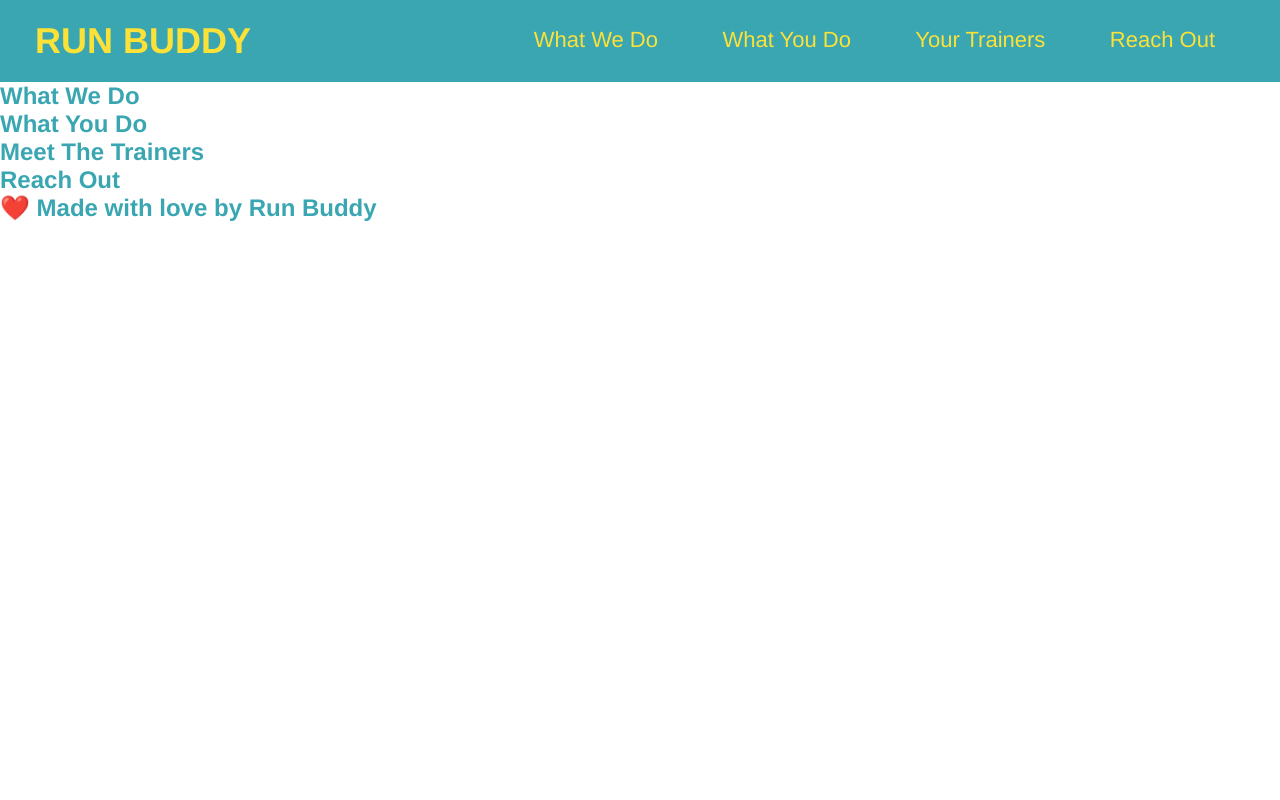
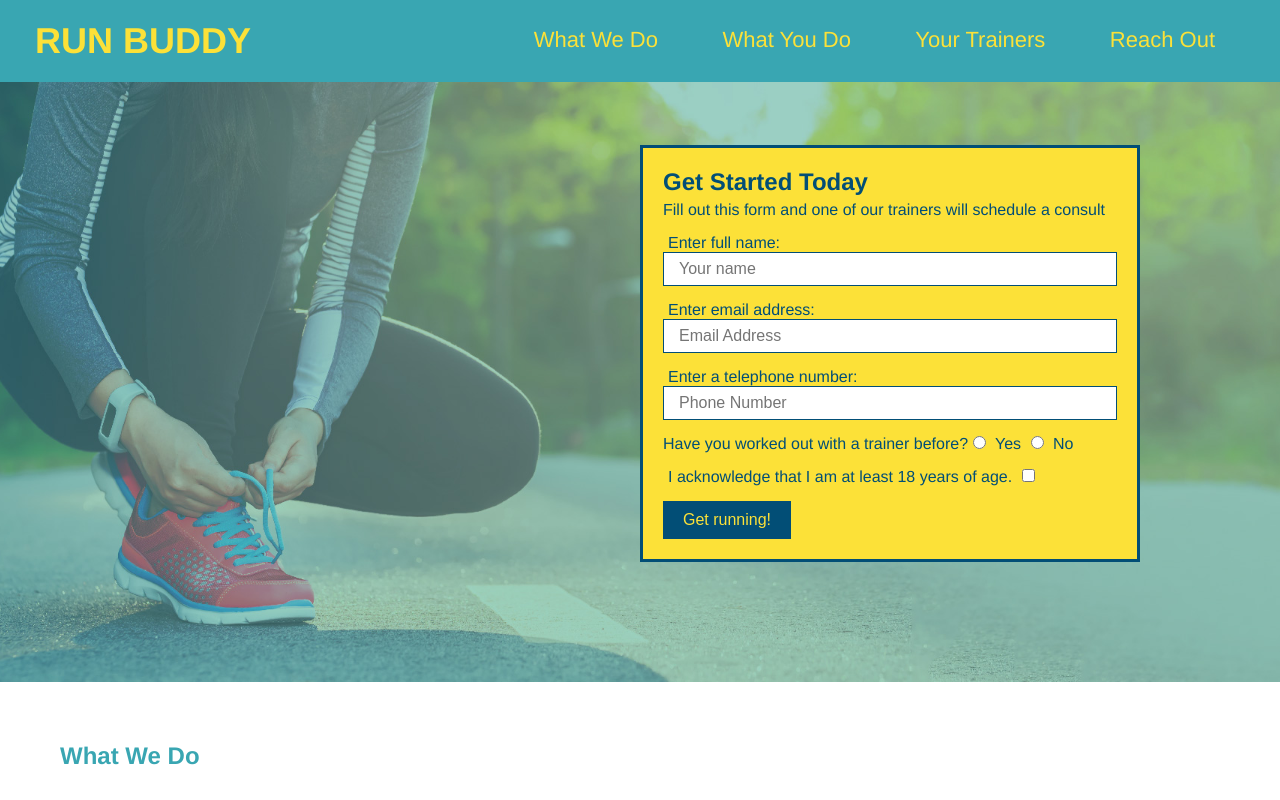
Before and after one commit to JamieSteinbauer/run-buddy, a plain HTML site: page index.html in a window 1280 px wide. Shown: the top 800 px of the page. Drawn offline with Linux system fonts and the light colour scheme.

Commit message:
hero and form

```diff
--- a/assets/css/style.css
+++ b/assets/css/style.css
@@ -1,6 +1,7 @@
 * {
   margin: 0;
   padding: 0;
+  box-sizing: border-box;
 }
 
 body {
@@ -9,6 +10,7 @@ body {
   font-family: Helvetica, Arial, sans-serif;
 }
 
+/* apply styles to <header> */
 header {
   padding: 20px 35px;
   background-color: #39a6b2;
@@ -21,7 +23,6 @@ header h1 {
   margin: 0;
   display: inline;
 }
-
 header a {
   text-decoration: none;
   color: #fce138;
@@ -41,3 +42,139 @@ header nav ul li a {
   font-weight: lighter;
   font-size: 22px;
 }
+
+footer {
+  background: #fce138;
+  width: 100%;
+  padding: 40px 35px;
+}
+
+footer h2 {
+  display: inline;
+  color: #024e76;
+  font-size: 30px;
+  margin: 0;
+}
+
+footer div {
+  float: right;
+  line-height: 1.5;
+  text-align: right;
+}
+
+footer a {
+  color: #024e76;
+}
+
+section {
+  padding: 60px;
+}
+
+/* Hero Style Start */
+.hero {
+  background-image: url('../images/hero-bg.jpg');
+  height: 600px;
+  background-size: cover;
+  background-position: center;
+  position: relative;
+}
+/* Hero Style End */
+
+.hero-form {
+  border: 3px solid #024e76;
+  background-color: #fce138;
+  padding: 20px;
+  width: 500px;
+  color: #024e76;
+  position: absolute;
+  bottom: 120px;
+  right: 140px;
+}
+
+.hero-form h3 {
+  font-size: 24px;
+  margin: 0;
+}
+.hero-form p {
+  margin: 5px 0 15px 0;
+}
+
+.form-input {
+  border: 1px solid #024e76;
+  display: block;
+  padding: 7px 15px;
+  font-size: 16px;
+  color: #024e76;
+  width: 100%;
+  margin-bottom: 15px;
+}
+
+.hero-form label {
+  margin: 0 5px;
+}
+
+.hero-form button {
+  color: #fce138;
+  background-color: #024e76;
+  border: none;
+  padding: 10px 20px;
+  font-size: 16px;
+}
+
+.intro {
+  text-align: center;
+}
+
+.intro p {
+  line-height: 1.7;
+  color: #39a6b2;
+  width: 80%;
+  font-size: 20px;
+  margin: 0 auto;
+}
+
+.steps {
+  text-align: center;
+  background: #fce138;
+}
+
+.steps div {
+  margin-bottom: 80px;
+}
+
+.steps img {
+  width: 15%;
+  margin: 10px 0;
+}
+
+.steps h3 {
+  color: #024e76;
+  font-size: 46px;
+  margin-top: 10px;
+}
+
+.steps p {
+  color: #39a6b2;
+  font-size: 23px;
+}
+
+.steps span {
+  font-size: 38px;
+}
+
+.section-title {
+  font-size: 55px;
+  color: #024e76;
+  margin-bottom: 35px;
+  padding: 0 100px 20px 100px;
+  display: inline-block;
+  border-bottom: 3px solid;
+}
+
+.primary-border {
+  border-color: #fce138;
+}
+
+.secondary-border {
+  border-color: #39a6b2;
+}
--- a/index.html
+++ b/index.html
@@ -33,7 +33,36 @@
         </header>
 
         <!-- hero/jumbotron -->
-    <section>
+    <section class="hero">
+        <div class="hero-form">
+            <h3>Get Started Today</h3>
+            <p>Fill out this form and one of our trainers will schedule a consult</p>
+            <!-- Add form element -->
+            <form>
+                <label for="name">Enter full name:</label>
+                <input type="text" placeholder="Your name" name="name" id="name" class="form-input">
+                <label for="email">Enter email address:</label>
+                <input type="email" placeholder="Email Address" name="email" id="email" class="form-input">
+                <label for="phone">Enter a telephone number:</label>
+                <input type="tel" placeholder="Phone Number" name="phone" id="phone" class="form-input">
+                <p>
+                    Have you worked out with a trainer before?
+                    <input type="radio" name="trainer-confirm" id="trainer-yes" />
+                    <label for="trainer-yes">Yes</label>
+                    <input type="radio" name="trainer-confirm" if="trainer-no" />
+                    <label for="trainer-no">No</label>
+                </p>
+                <p>
+                    <label for="checkbox" >
+                      I acknowledge that I am at least 18 years of age.
+                    </label>
+                    <input type="checkbox" name="age-confirm" id="checkbox" />
+                  </p>
+                  <button type="submit">
+                    Get running!
+                  </button>
+            </form>
+        </div>
     </section>
 
     <!-- "what we do" section -->
@@ -58,6 +87,10 @@
 
     <!-- footer -->
     <footer>
+        <div>
+            <a href="#">Read Our Privacy Policy</a><br />
+            &copy; 2019 Run Buddy, Inc.
+        </div>
         <h2>❤️ Made with love by Run Buddy</h2>
     </footer>
 
```
Also changed, not shown: assets/images/hero-bg.jpg (added).
